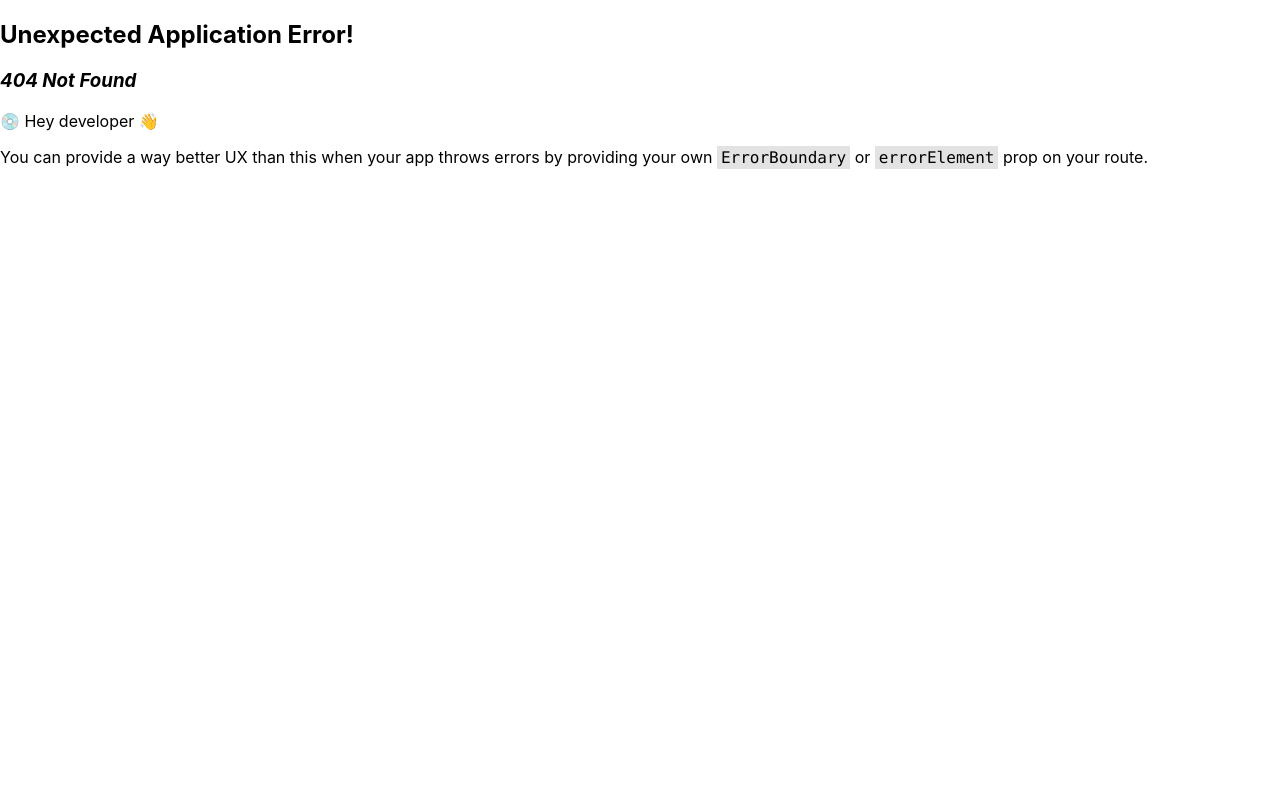
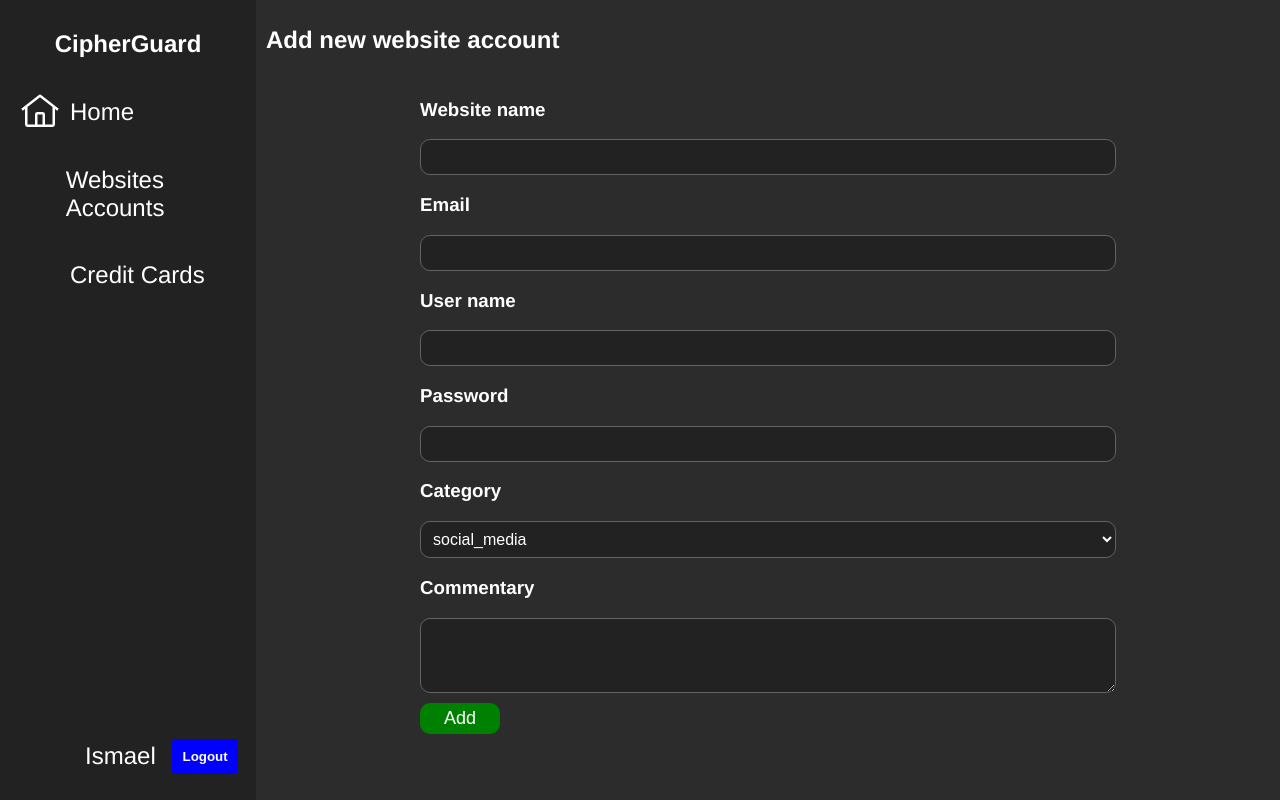
Before and after one commit to ismaelvr1999/CipherGuard, a React (Create React App) app: page /website-accounts/add-new-account in a window 1280 px wide. Before the commit this address had no page. Built offline with nearby package versions, Linux system fonts and the light colour scheme; sample sign-in values are in the browser's storage; some icons are missing.

Commit message:
Register new  websiteAccount added

```diff
--- a/src/api/websiteAccounts.js
+++ b/src/api/websiteAccounts.js
@@ -7,3 +7,7 @@ export const getTotalWebAccountsByUser = async (RequestConfig)=>{
 export const getAllWebsiteAccounts = async (RequestConfig)=>{
     return await axios.get("/website-account",RequestConfig);
 }
+
+export const addWebsiteAccount = async (newWebsiteAccount,headers)=>{
+    return await axios.post("/website-account",newWebsiteAccount,headers);
+}
--- a/src/pages/home/home.jsx
+++ b/src/pages/home/home.jsx
@@ -3,11 +3,11 @@ import "../../styles/home.css";
 import { Icon } from "@iconify/react";
 import { getUser } from "../../api/user";
 import { getTotalWebAccountsByUser } from "../../api/websiteAccounts";
-import { Navigate } from "react-router-dom";
-
+import { useNavigate } from "react-router-dom";
 const Home = () => {
   const [user, setUser] = useState(null);
   const [totalwebsiteAccounts, setTotalwebsiteAccounts] = useState(null);
+  const navigate = useNavigate();
 
   useEffect(() => {
     getUser({
@@ -21,7 +21,7 @@ const Home = () => {
       .catch((error) => {
         console.error("Error fetching getUser:", error.message);
         localStorage.clear();
-        return <Navigate to="/login"/>
+        navigate("/login");
       });
 
     getTotalWebAccountsByUser({
@@ -35,9 +35,9 @@ const Home = () => {
     .catch((error) => {
       console.error("Error fetching TotalWebAccountsByUser:", error.message);
       localStorage.clear();
-      return <Navigate to="/login"/>
+      navigate("/login");
     });
-  }, [setTotalwebsiteAccounts,setUser]);
+  }, [setTotalwebsiteAccounts,setUser,navigate]);
 
   return (
     <>
--- /dev/null
+++ b/src/pages/websitesAccounts/addWebsiteAccount.jsx
@@ -0,0 +1,96 @@
+import { useState } from "react";
+import "../../styles/addWebsiteAccount.css";
+import { addWebsiteAccount } from "../../api/websiteAccounts";
+import { useNavigate } from "react-router-dom";
+
+const AddWebsiteAccount = () => {
+  const [inputs, setInputs] = useState({});
+  const navigate = useNavigate();
+
+  const handleSubmit = async (e) => {
+    e.preventDefault();
+    const category = inputs.category || "social_media";
+    const newWebsiteAccount = {...inputs,category:category};
+    const headers ={headers: {Authorization: localStorage.getItem("token")}};
+    await addWebsiteAccount(newWebsiteAccount,headers)
+    .then(()=>{
+      alert("Account added");
+      navigate("/website-accounts")
+    })
+    .catch(error => console.log(error.message))
+  };
+
+  const handleChange = (e) => {
+    const name = e.target.name;
+    const value = e.target.value;
+
+    setInputs((values) => ({ ...values, [name]: value }));
+  };
+
+  return (
+    <>
+      <header className="grid-header">
+        <h2>Add new website account</h2>
+      </header>
+
+      <div className="grid-section">
+        <div className="form-container">
+          <form className="form-addwebsite" onSubmit={handleSubmit}>
+            <h3>Website name</h3>
+            <input
+              name="page_name"
+              type="text"
+              value={inputs.page_name || ""}
+              onChange={handleChange}
+              required
+            />
+            <h3>Email</h3>
+            <input
+              type="email"
+              name="email"
+              value={inputs.email || ""}
+              onChange={handleChange}
+              required
+            />
+            <h3>User name</h3>
+            <input
+              type="text"
+              name="user_name"
+              value={inputs.user_name || ""}
+              onChange={handleChange}
+              required
+            />
+            <h3>Password</h3>
+            <input
+              type="password"
+              name="password"
+              value={inputs.password || ""}
+              onChange={handleChange}
+              required
+            />
+            <h3>Category</h3>
+            <select name="category" value={inputs.category || "social_media"} onChange={handleChange} required>
+                <option value="social_media" >social_media</option>
+                <option value="email">email</option>
+                <option value="online_shopping">online_shopping</option>
+                <option value="streaming_platform">streaming_platform</option>
+                <option value="other">other</option>
+            </select>
+            <h3>Commentary</h3>
+            <textarea
+              name="commentary"
+              cols="30"
+              rows="3"
+              value={inputs.commentary || ""}
+              onChange={handleChange}
+              required
+            ></textarea>
+            <button type="submit">Add</button>
+          </form>
+        </div>
+      </div>
+    </>
+  );
+};
+
+export default AddWebsiteAccount;
--- a/src/pages/websitesAccounts/websitesAccounts.jsx
+++ b/src/pages/websitesAccounts/websitesAccounts.jsx
@@ -1,26 +1,29 @@
 import { Icon } from "@iconify/react";
 import "../../styles/websitesAccounts.css";
 import { useEffect, useState } from "react";
-import {getAllWebsiteAccounts} from "../../api/websiteAccounts";
-import { Navigate,Link } from "react-router-dom";
+import { getAllWebsiteAccounts } from "../../api/websiteAccounts";
+import { Link } from "react-router-dom";
 import formatDate from "../../utils/formatDate";
+import { useNavigate } from "react-router-dom";
 const WebsiteAccounts = () => {
-  const [websitesAccounts,setWebsitesAccounts] = useState(null);
+  const [websitesAccounts, setWebsitesAccounts] = useState(null);
+  const navigate = useNavigate();
 
-  useEffect(()=>{
+  useEffect(() => {
     getAllWebsiteAccounts({
       headers: {
         Authorization: localStorage.getItem("token"),
       },
-    }).then((result) => {
+    })
+      .then((result) => {
         setWebsitesAccounts(result.data);
       })
       .catch((error) => {
         console.error("Error fetching getAllWebsiteAccounts:", error.message);
         localStorage.clear();
-      return <Navigate to="/login"/>
+        navigate("/login");
       });
-  },[setWebsitesAccounts])
+  }, [setWebsitesAccounts, navigate]);
 
   return (
     <>
@@ -36,11 +39,9 @@ const WebsiteAccounts = () => {
           </button>
           <input placeholder="Search" type="text" />
         </form>
-
-        <form className="add-container">
-          <button>+ Add</button>
-        </form>
-
+        <Link className="link-add" to="/website-accounts/add-new-account">
+          + Add
+        </Link>
         <form className="reload-container">
           <button>
             <Icon className="reload-icon" icon="bytesize:reload" />
@@ -49,7 +50,6 @@ const WebsiteAccounts = () => {
       </header>
 
       <div className="grid-section">
-
         <table className="table-container">
           <thead>
             <tr>
@@ -61,25 +61,31 @@ const WebsiteAccounts = () => {
             </tr>
           </thead>
           <tbody>
-            {
-              websitesAccounts && websitesAccounts.data.map((account)=>{
-                return(
+            {websitesAccounts &&
+              websitesAccounts.data.map((account) => {
+                return (
                   <tr key={account.page_id}>
                     <td>{account.page_name}</td>
                     <td>{account.email}</td>
                     <td>{account.category}</td>
                     <td>{formatDate(account.creation_date)}</td>
-                    <td><Link className="link-more" to="/"><Icon className="icon-more" icon="mingcute:more-4-line" /></Link></td>
-                </tr>)
-              })
-            }
-
+                    <td>
+                      <Link
+                        className="link-more"
+                        to={"/website-accounts/" + account.page_id}
+                      >
+                        <Icon
+                          className="icon-more"
+                          icon="mingcute:more-4-line"
+                        />
+                      </Link>
+                    </td>
+                  </tr>
+                );
+              })}
           </tbody>
-
         </table>
-
       </div>
-
     </>
   );
 };
--- /dev/null
+++ b/src/routes/home.router.jsx
@@ -0,0 +1,8 @@
+import Home from "../pages/home/home";
+
+const router = {
+  index: true,
+  element: <Home />,
+};
+
+export default router;
--- a/src/routes/layout.router.jsx
+++ /dev/null
@@ -1,24 +0,0 @@
-import Layout from "../pages/layout/layout";
-import Home from "../pages/home/home";
-import WebsiteAccounts from "../pages/websitesAccounts/websitesAccounts";
-const router = {
-  path:"/",
-  element: <Layout />,
-  children: [
-    {
-      index: true,
-      element: <Home />
-    },
-    {
-      path: "/website-accounts",
-      element: <WebsiteAccounts />,
-    },
-    {
-      path: "/website-accounts/addweb",
-      element: <h1>Hola mundo</h1>,
-    }
-
-  ]
-};
-
-export default router;
--- /dev/null
+++ b/src/styles/addWebsiteAccount.css
@@ -0,0 +1,42 @@
+
+.form-container{
+    display: flex;
+    justify-content: center;
+}
+
+.form-addwebsite{
+    width: 70%;
+}
+.form-addwebsite input, .form-addwebsite select{
+    background-color: #222222;
+    border: rgb(102, 97, 97) solid 1px;
+    border-radius: 10px;
+    font-size: medium;
+    padding: 8px;
+    width: 100%;
+    color: white
+}
+
+.form-addwebsite textarea{
+    background-color: #222222;
+    display: block;
+    border: rgb(102, 97, 97) solid 1px;
+    border-radius: 10px;
+    font-family: Helvetica, sans-serif;
+    font-size: large;
+    padding: 5px;
+    width: 100%;
+    color: white
+}
+
+.form-addwebsite button{
+    margin-top: 10px ;
+    padding: 5px;
+    font-size: large;
+    width: 80px;
+    background-color: green;
+    color: white;
+    border: none;
+    border-radius: 10px;
+
+}
--- a/src/styles/layout.css
+++ b/src/styles/layout.css
@@ -33,5 +33,6 @@
 .grid-section{
  grid-area: section;
  padding: 0px 15px;
+ overflow: scroll;
 
 }
--- a/src/styles/websitesAccounts.css
+++ b/src/styles/websitesAccounts.css
@@ -33,16 +33,6 @@
 }
 .add-container{
     margin: 0px 5px;
-}
-.add-container button{
-    padding: 7px;
-    font-size: 18px;
-    background-color: #37BE2B;
-    color: white;
-    border: none;
-    text-align: center;
-    border-radius: 10px;
-    cursor: pointer;
 }
 .reload-container{
     margin: 0px 5px;
@@ -84,3 +74,15 @@
     color: white;
 
 }
+.link-add{
+    margin: 0px 5px;
+    padding: 7px;
+    font-size: 18px;
+    background-color: #37BE2B;
+    color: white;
+    border: none;
+    text-decoration: none;
+    text-align: center;
+    border-radius: 10px;
+    cursor: pointer;
+}
```
Also changed, not shown: src/routes/addWebsiteAccount.router.jsx (added, +8 -0 lines), src/routes/index.router.jsx (+13 -3 lines), src/routes/websiteAccounts.router.jsx (added, +8 -0 lines). Lines whose indentation alone changed are shown as unchanged.
